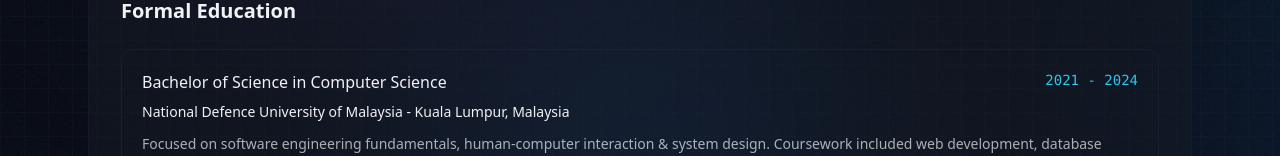
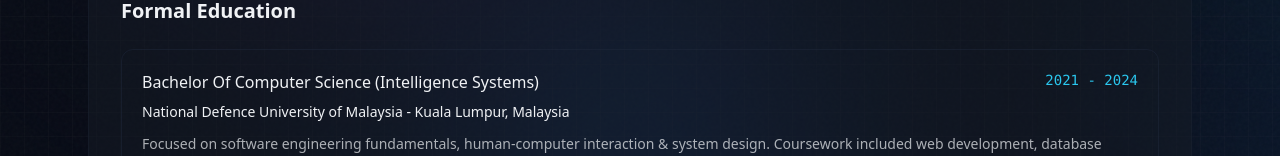
Before and after one commit to azlanmgthzq-dev/megatamirul.my, a Next.js app: page / in a window 1280 px wide. Both pictures are taken after a click on the button "Education". Shown: the part 1176-1332 px from the top of the page. Built offline with nearby package versions, Linux system fonts and the light colour scheme.

Commit message:
Refine About section content and layout

```diff
--- a/components/about/AboutSection.tsx
+++ b/components/about/AboutSection.tsx
@@ -133,7 +133,7 @@
                       <div className="space-y-6">
                         <div className="p-5 rounded-xl bg-secondary/30 border border-border/50">
                           <div className="flex items-start justify-between gap-4 mb-2">
-                            <h4 className="font-medium text-foreground">Bachelor of Science in Computer Science</h4>
+                            <h4 className="font-medium text-foreground">Bachelor Of Computer Science (Intelligence Systems)</h4>
                             <span className="text-sm font-mono text-primary whitespace-nowrap">2021 - 2024</span>
                           </div>
                           <p className="text-muted-foreground text-sm mb-3">National Defence University of Malaysia - Kuala Lumpur, Malaysia</p>
```
